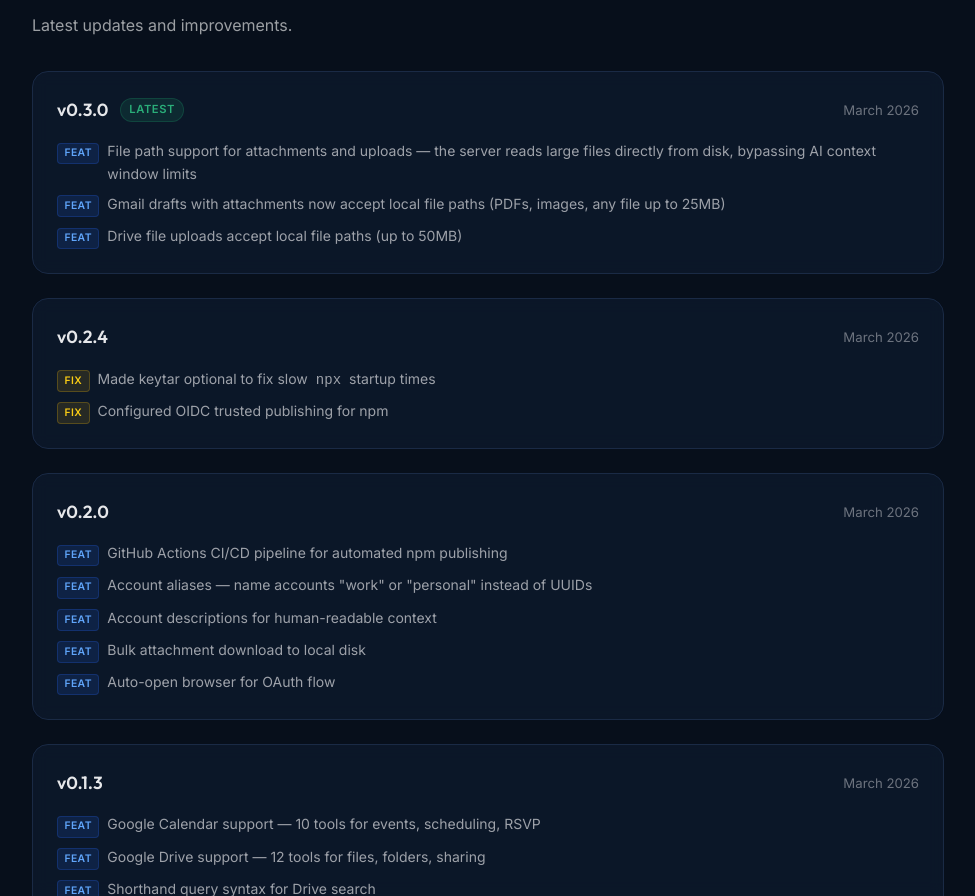
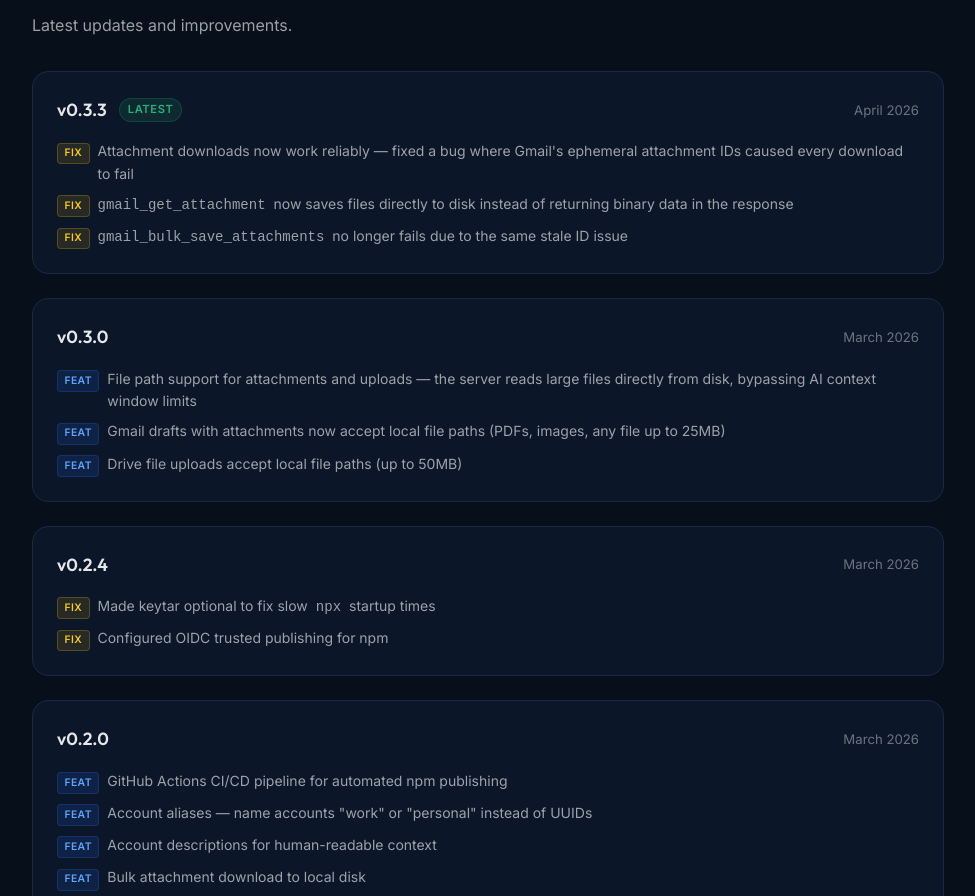
Before and after one commit to bkbaheti/google-multi-account-mcp, a website: page site/index.html in a window 1280 px wide. Shown: the part 2705-3601 px from the top of the page, without its empty margins (152-1127 px from the left). Drawn offline with Linux system fonts and the light colour scheme.

Commit message:
chore: release v0.3.3

```diff
--- a/package.json
+++ b/package.json
@@ -3,7 +3,7 @@
   "publishConfig": {
     "access": "public"
   },
-  "version": "0.3.2",
+  "version": "0.3.3",
   "repository": {
     "type": "git",
     "url": "git+https://github.com/bkbaheti/google-multi-account-mcp.git"
--- a/site/index.html
+++ b/site/index.html
@@ -35,7 +35,7 @@
     "description": "Open-source MCP server that connects AI assistants to Gmail, Google Drive, and Google Calendar with multi-account support.",
     "url": "https://mcp-google.procedure.tech/",
     "downloadUrl": "https://www.npmjs.com/package/@procedure-tech/mcp-google",
-    "softwareVersion": "0.3.0",
+    "softwareVersion": "0.3.3",
     "license": "https://opensource.org/licenses/MIT",
     "author": {
       "@type": "Organization",
@@ -236,8 +236,20 @@
       <div class="releases">
         <div class="release">
           <div class="release-header">
+            <span class="release-version">v0.3.3</span>
+            <span class="release-tag">Latest</span>
+            <span class="release-date">April 2026</span>
+          </div>
+          <ul class="release-changes">
+            <li><span class="change-type fix">fix</span> Attachment downloads now work reliably — fixed a bug where Gmail's ephemeral attachment IDs caused every download to fail</li>
+            <li><span class="change-type fix">fix</span> <code>gmail_get_attachment</code> now saves files directly to disk instead of returning binary data in the response</li>
+            <li><span class="change-type fix">fix</span> <code>gmail_bulk_save_attachments</code> no longer fails due to the same stale ID issue</li>
+          </ul>
+        </div>
+
+        <div class="release">
+          <div class="release-header">
             <span class="release-version">v0.3.0</span>
-            <span class="release-tag">Latest</span>
             <span class="release-date">March 2026</span>
           </div>
           <ul class="release-changes">
```
Also changed, not shown: CHANGELOG.md (added).
